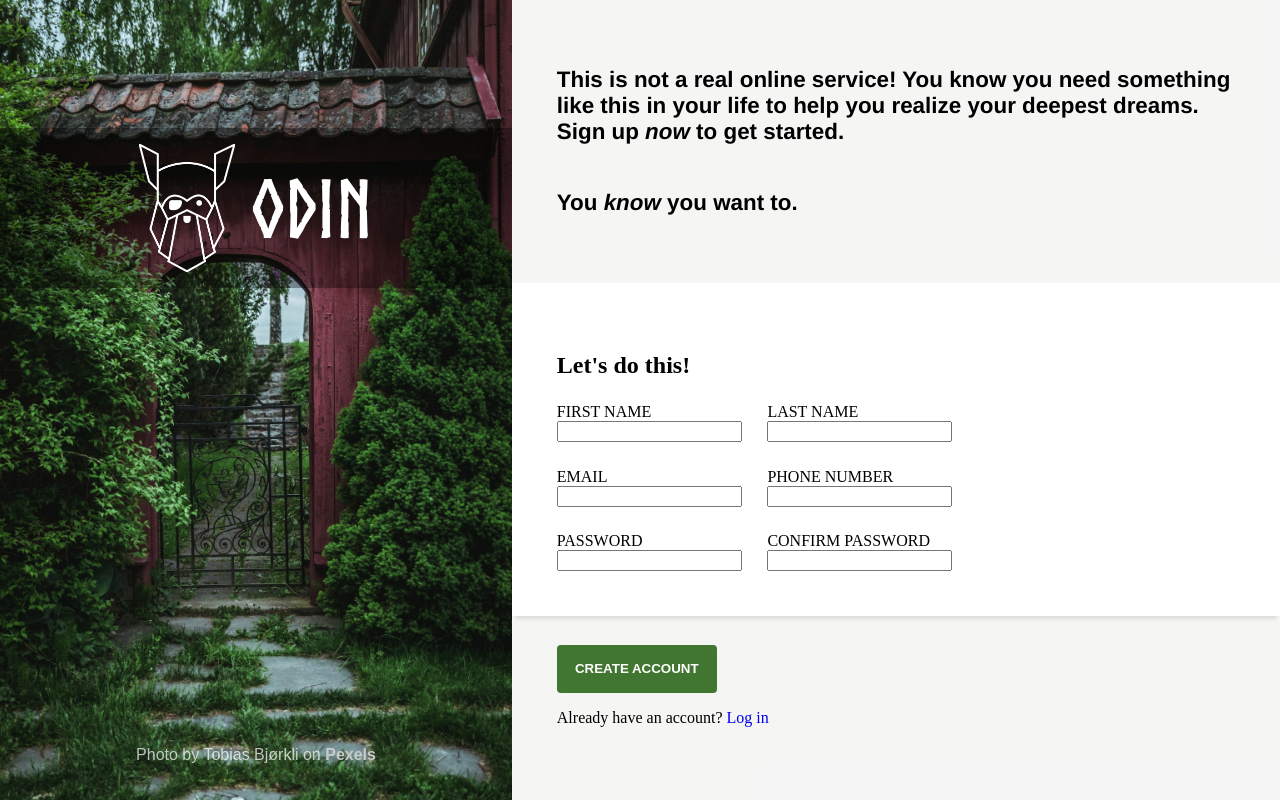
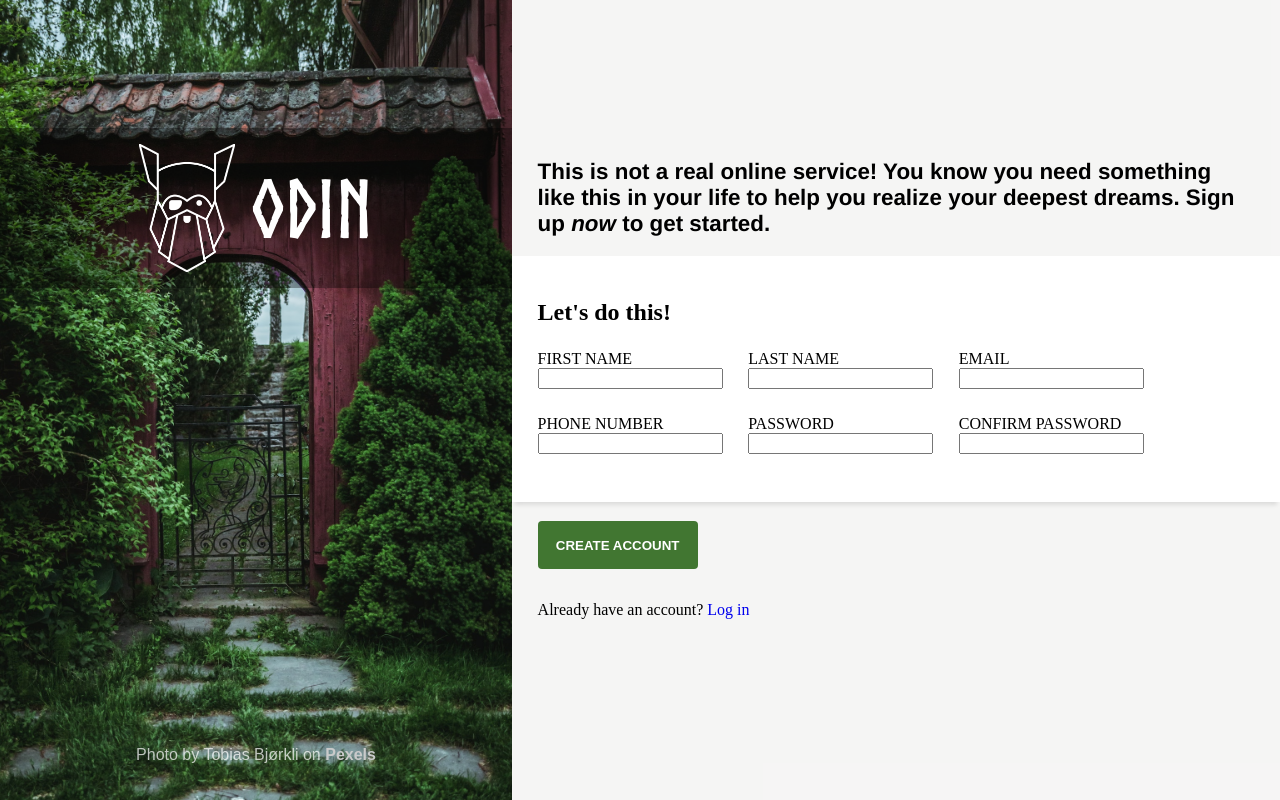
Before and after one commit to 0sakib0/sign-up-form, a plain HTML site: page index.html in a window 1280 px wide. Drawn offline with Linux system fonts and the light colour scheme.

Commit message:
fix flexbox issues
Structure of the form has been tweaked with changes in form-container, header and input-section

```diff
--- a/style.css
+++ b/style.css
@@ -15,7 +15,6 @@ body {
 
 .container {
   display: flex;
-  justify-content: center;
   width: 100vw;
 }
 
@@ -26,7 +25,8 @@ body {
 div.image-container {
   position: relative;
   background-image: url(images/pexels-tobias-bjørkli-2360684.jpg);
-  height: 100vmin;
+  height: 100vh;
+  min-width: 350px;
   background-size: 100vh;
   background-position: center;
   background-repeat: no-repeat;
@@ -80,28 +80,28 @@ div.logo {
 .form-container {
   display: flex;
   flex-direction: column;
+  justify-content: center;
+  align-items: start;
   background-color: rgba(240, 238, 238, 0.521);
+  flex-grow: 2;
   width: 60vw;
-  flex-grow: 2;
-
 }
 
 .header-text {
-  position: relative;
+  height: 9vh;
   display: flex;
   flex-direction: column;
-  justify-content: flex-end;
+  align-content: flex-end;
+  padding-top: 100px;
   font-size: 1.4rem;
   font-weight: bold;
   font-family: "Franklin Gothic Medium", "Arial Narrow", Arial, sans-serif;
-  /* padding: 0px 200px 0px 50px; */
 
 
 }
 
-.header-text p {
-
-
+.header-text p{
+ margin-bottom: -1px;
 }
 
 
@@ -109,10 +109,9 @@ div.logo {
 .input-section {
   background-color: white;
   display: flex;
-  flex-grow: 1;
   flex-direction: column;
   box-shadow: 0px 6px 4px -3px rgba(0, 0, 0, 0.1);
-  padding: 3.5vw;
+  padding: 1.2rem 2vw 3rem 2vw;
 
 }
 
@@ -125,7 +124,7 @@ div.logo {
   display: flex;
   flex-wrap: wrap;
   gap: 2vw;
-  width: 85%;
+
 }
 
 
@@ -133,8 +132,7 @@ div.logo {
 .submit-btn {
   display:flex;
   flex-direction: column;
-  margin-top: -2vh;
-  flex-grow: 1;
+  gap: 1rem;
 }
 
 label,
@@ -159,5 +157,5 @@ input {
 }
 
 .header-text, .submit-btn {
-  padding: 3.5vw;
+  padding: 1.2rem 2vw 3rem 2vw;
 }
```
